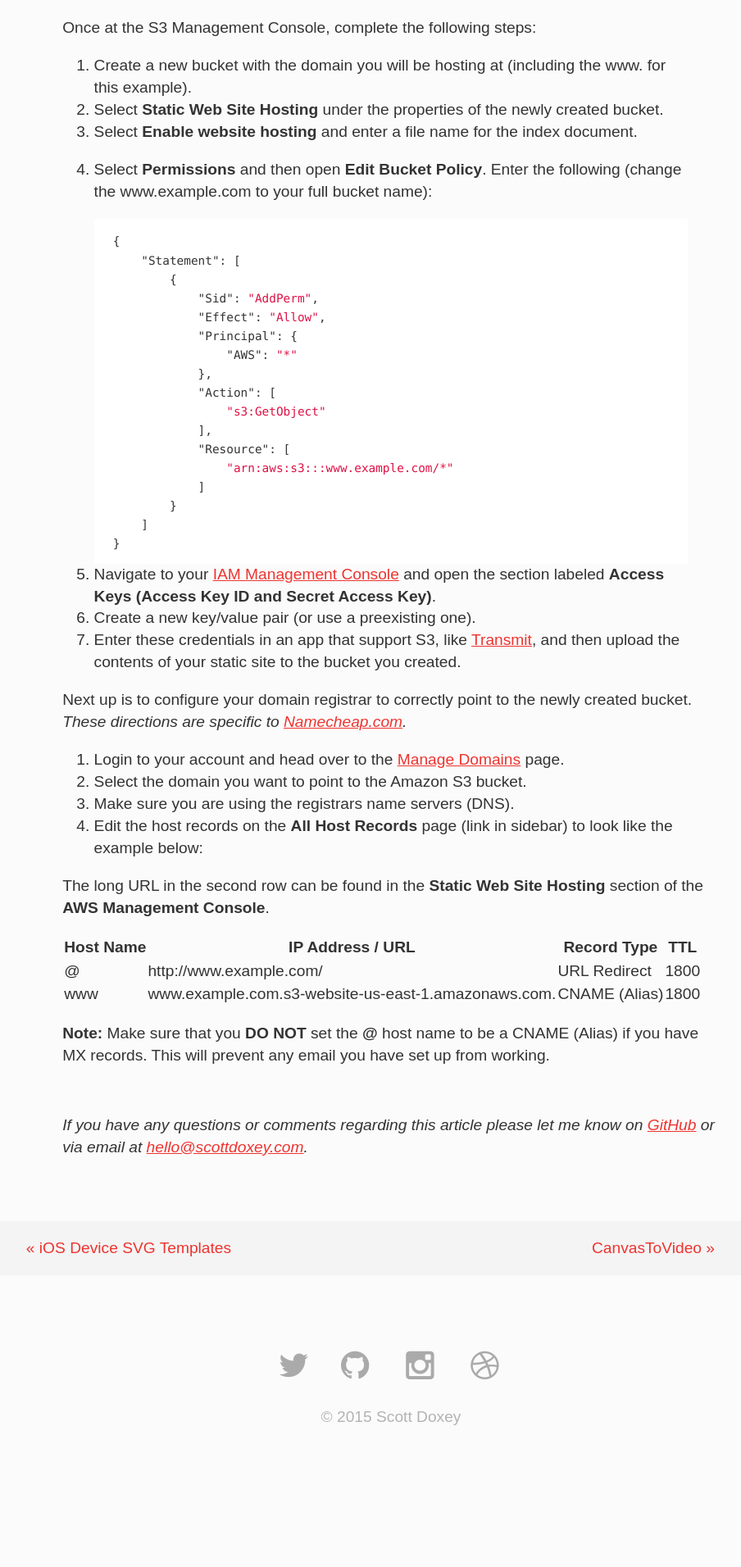
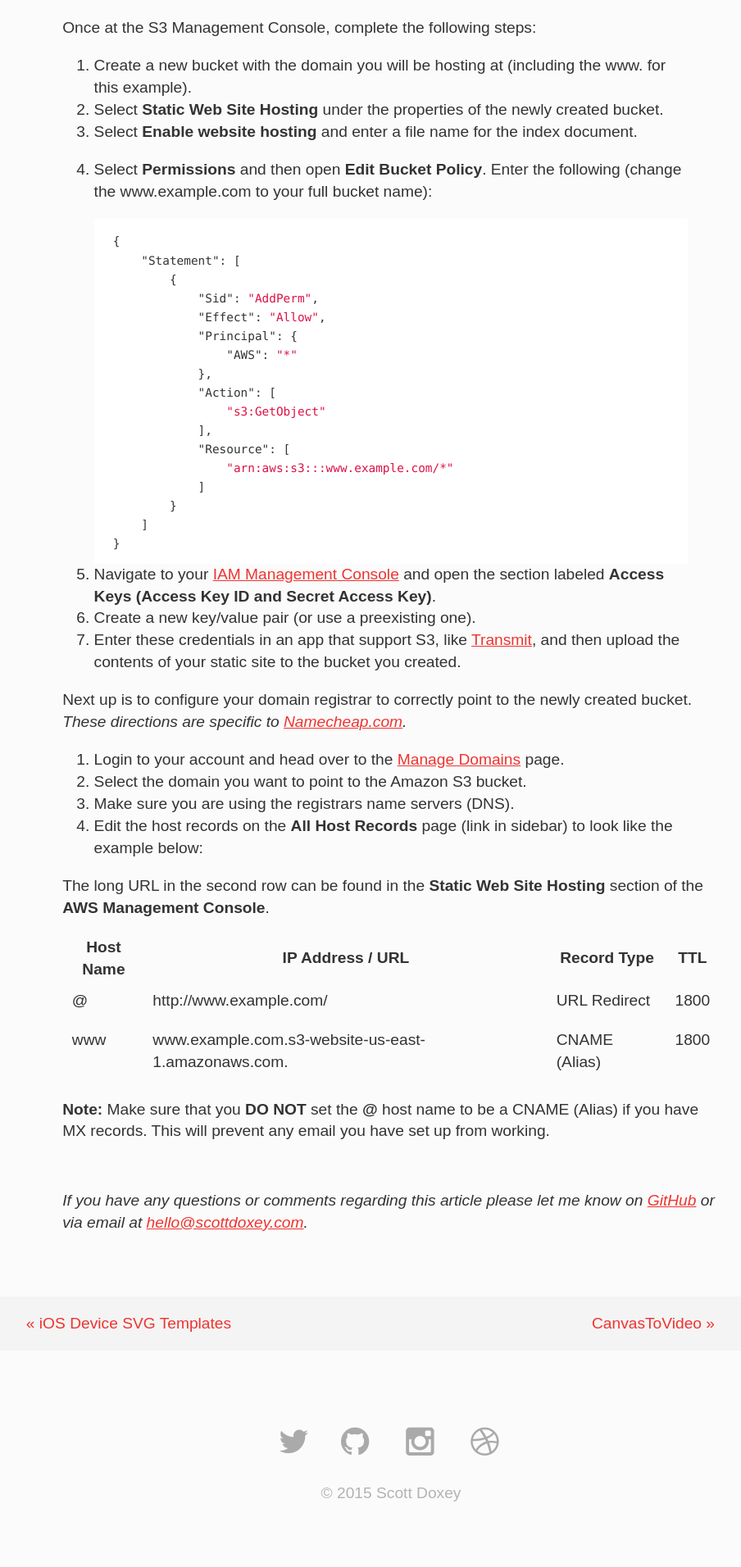
Before and after one commit to neogeek/neogeek.github.io, a Jekyll site: the page built from _posts/2014-02-09-hosting-static-websites-on-amazon-s3.md, in a window 1280 px wide. Shown: the part 743-2655 px from the top of the page at 82% size, without its empty margins (163-1067 px from the left). Built offline with Jekyll 4.4.1, drawn with Linux system fonts in a browser that asks for light colours; Markdown is read by kramdown in place of the engine named in the settings; before the commit the page ends 2563 px from its top, so only the background shows below that.

Commit message:
Added responsive table styles.

```diff
--- a/_sass/_base.scss
+++ b/_sass/_base.scss
@@ -167,6 +167,21 @@
         height: 100%;
     }
 
+    .table-wrapper {
+        width: 100%;
+        overflow: auto;
+
+        table {
+
+            td {
+                padding: .5em;
+                vertical-align: top;
+            }
+
+        }
+
+    }
+
 }
 
 @include media-min-query($max-width) {
```
